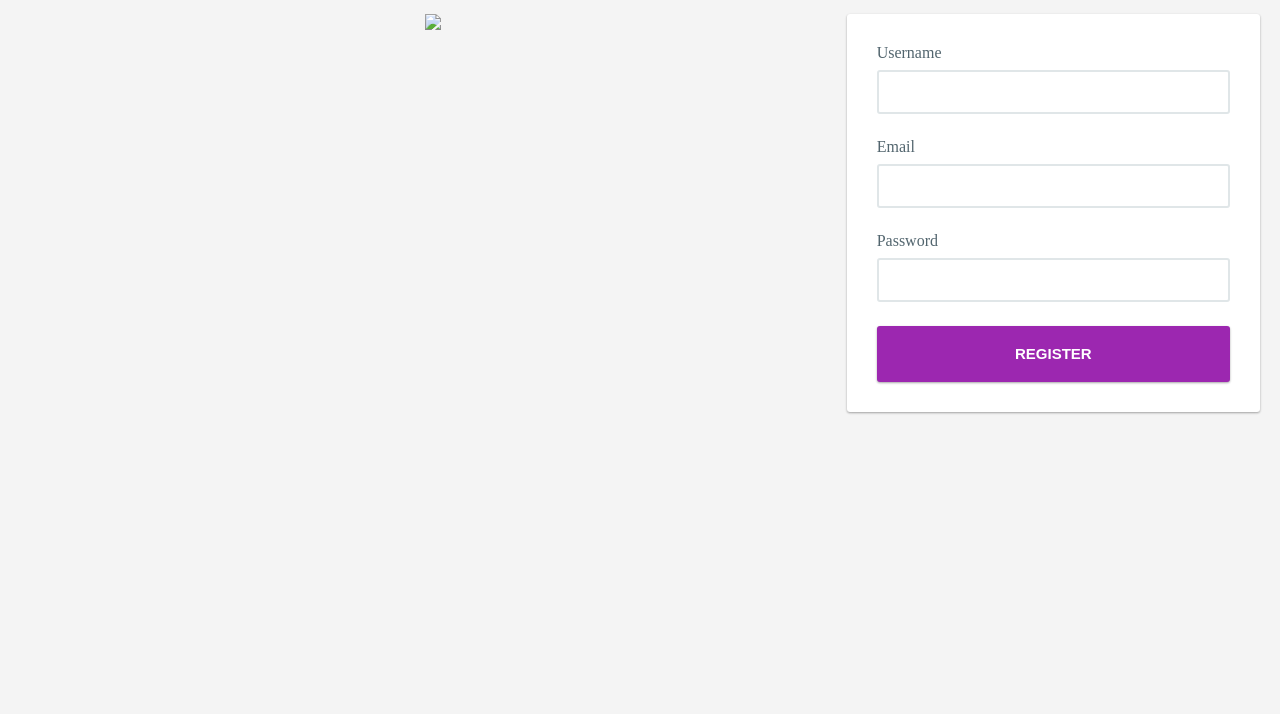
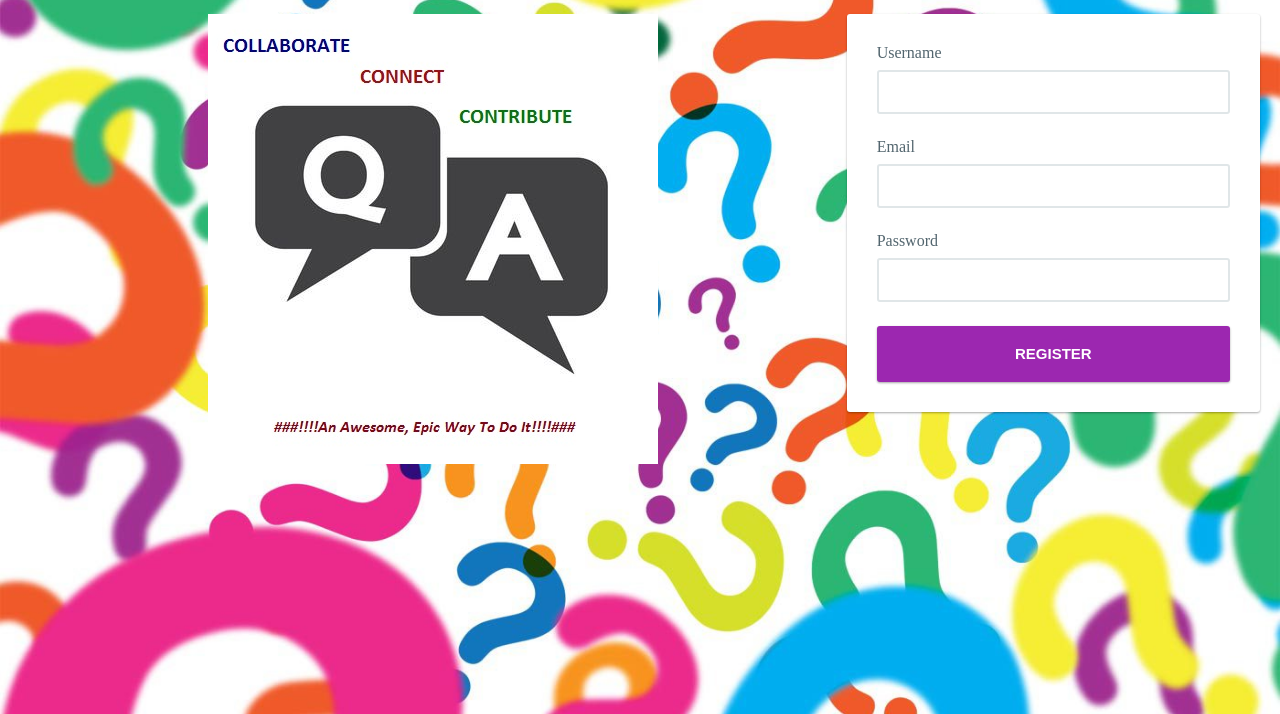
Before and after one commit to Toskgreg/StackOverflow-lite, a plain HTML site: page UI/index.html in a window 1280 px wide. Shown: the part 86-800 px from the top of the page. Drawn offline with Linux system fonts and the light colour scheme.

Commit message:
ft(update css):fix the css file This commit delivers the updated css file. [delivers #159731129]

```diff
--- a/UI/static/css/styles.css
+++ b/UI/static/css/styles.css
@@ -7,7 +7,11 @@
 body {
   margin: 0;
   font-family: 'Averta', serif;
-  background-color: #f4f4f4;
+  background: url(../images/b2.jpg) no-repeat center center fixed;
+	-webkit-background-size: cover;
+  -moz-background-size: cover;
+  -o-background-size: cover;
+  background-size: cover;
 }
 
 a {
```
Also changed, not shown: UI/static/images/answer.jpg (added), UI/static/images/answer1.jpg (added), UI/static/images/answer2.jpg (added), UI/static/images/b.jpg (added), UI/static/images/b2.jpg (added), UI/static/images/b3.jpg (added), UI/static/images/chat.png (deleted).
